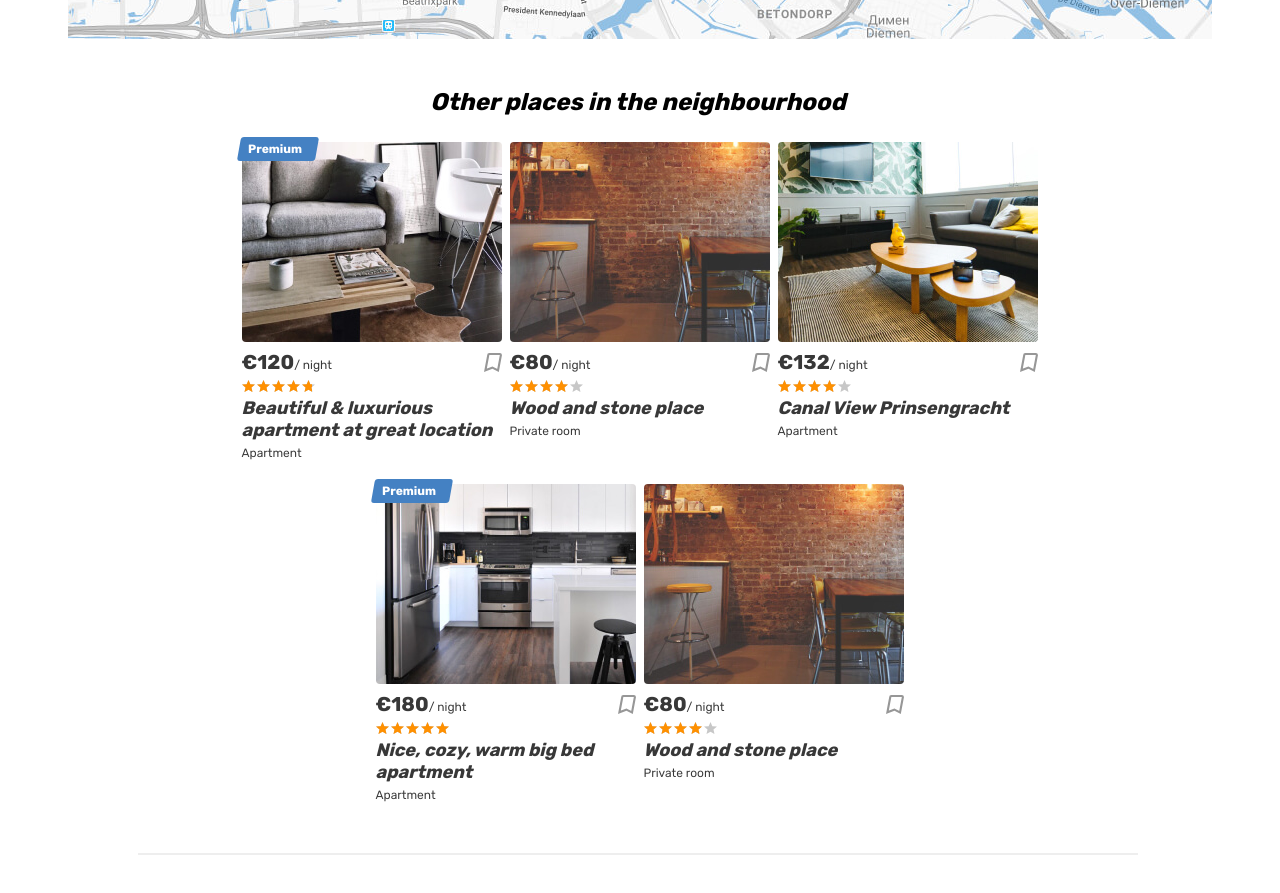
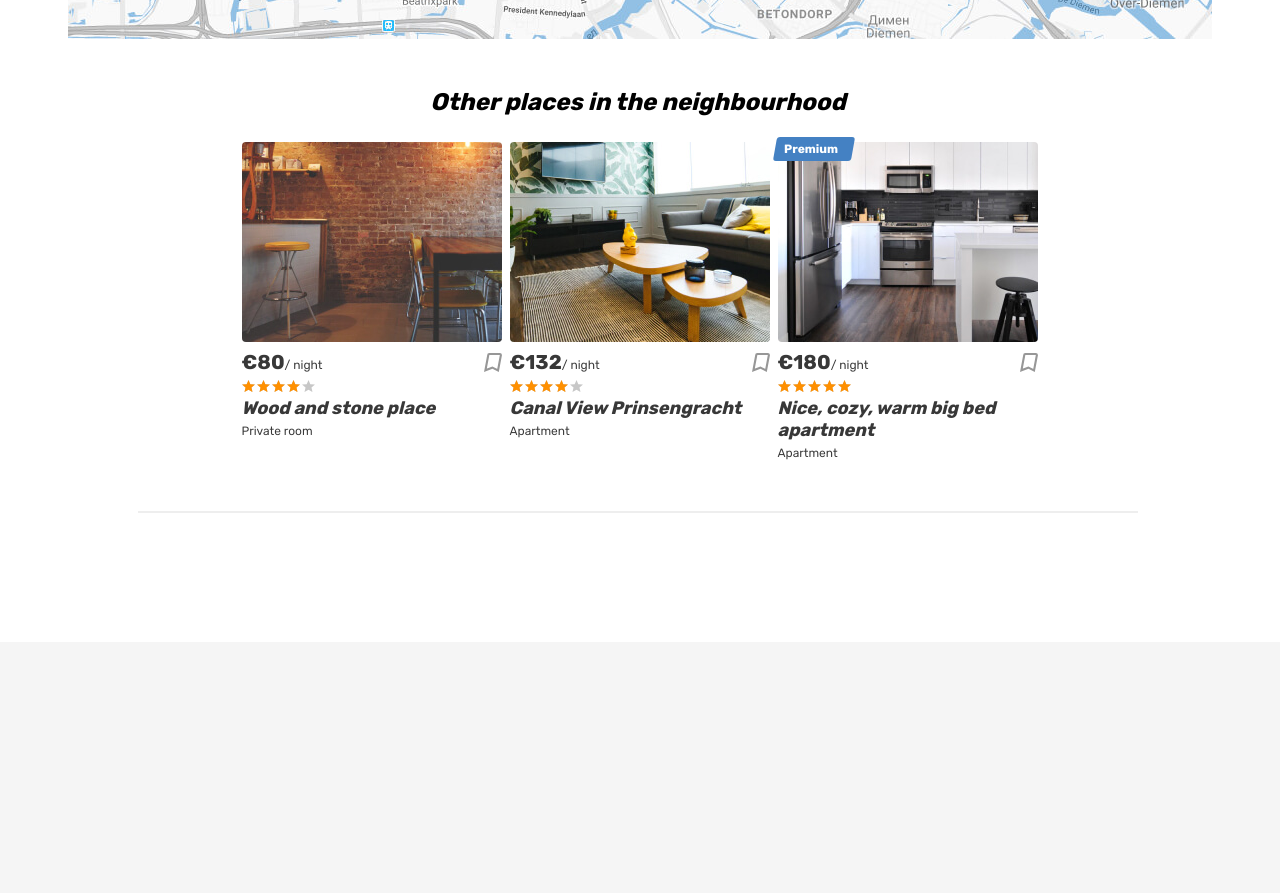
Before and after one commit to Mielilon/1443345-six-cities-6, a React app: page /offer/1 in a window 1280 px wide. Shown: the part 2420-3313 px from the top of the page. After the commit the page ends 3062 px from the top, so only its background shows below. Built offline with nearby package versions, Linux system fonts and the light colour scheme.

Commit message:
Внесены мелкие правки

```diff
--- a/src/components/app/app.jsx
+++ b/src/components/app/app.jsx
@@ -23,8 +23,8 @@ const App = ({offers, reviews, hosts}) => {
           <Route exact path="/login">
             <Login />
           </Route>
-          <Route exact path="/offer/:id">
-            <OfferPage offers={offers} reviews={reviews} hosts={hosts}/>
+          <Route exact path="/offer/:id" >
+            { offers.find((offer) => `/offer/` + offer.id === location.pathname) ? <OfferPage offers={offers} reviews={reviews} hosts={hosts}/> : <NotFoundScreen /> }
           </Route>
           <Route>
             <NotFoundScreen />
--- a/src/components/offer-page/offer-page.jsx
+++ b/src/components/offer-page/offer-page.jsx
@@ -114,7 +114,7 @@ const OfferPage = ({offers, reviews, hosts}) => {
             <section className="near-places places">
               <h2 className="near-places__title">Other places in the neighbourhood</h2>
               <div className="near-places__list places__list">
-                {offers.map((item, i) => <Offer key={item.title + i * 2} {...item}/>)}
+                {offers.filter((item) => item.id !== offer.id).slice(0, 3).map((item, i) => <Offer key={item.title + i * 2} {...item}/>)}
               </div>
             </section>
           </div>
--- a/src/components/offer/offer.jsx
+++ b/src/components/offer/offer.jsx
@@ -10,9 +10,7 @@ const Offer = ({title, price, isPremium, rating, type, previewImage, id}) => {
         <span>Premium</span>
       </div>)}
       <div className="cities__image-wrapper place-card__image-wrapper">
-        <a href="#">
-          <img className="place-card__image" src={previewImage} width="260" height="200" alt="Place image"/>
-        </a>
+        <Link to={`/offer/${id}`}><img className="place-card__image" src={previewImage} width="260" height="200" alt="Place image"/></Link>
       </div>
       <div className="place-card__info">
         <div className="place-card__price-wrapper">
```
